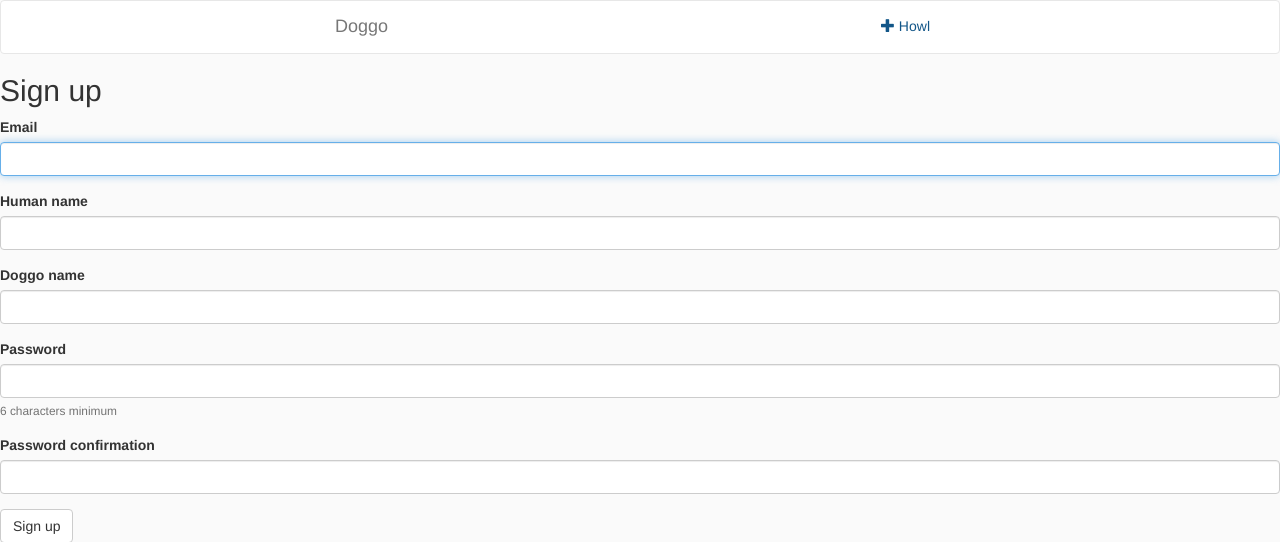
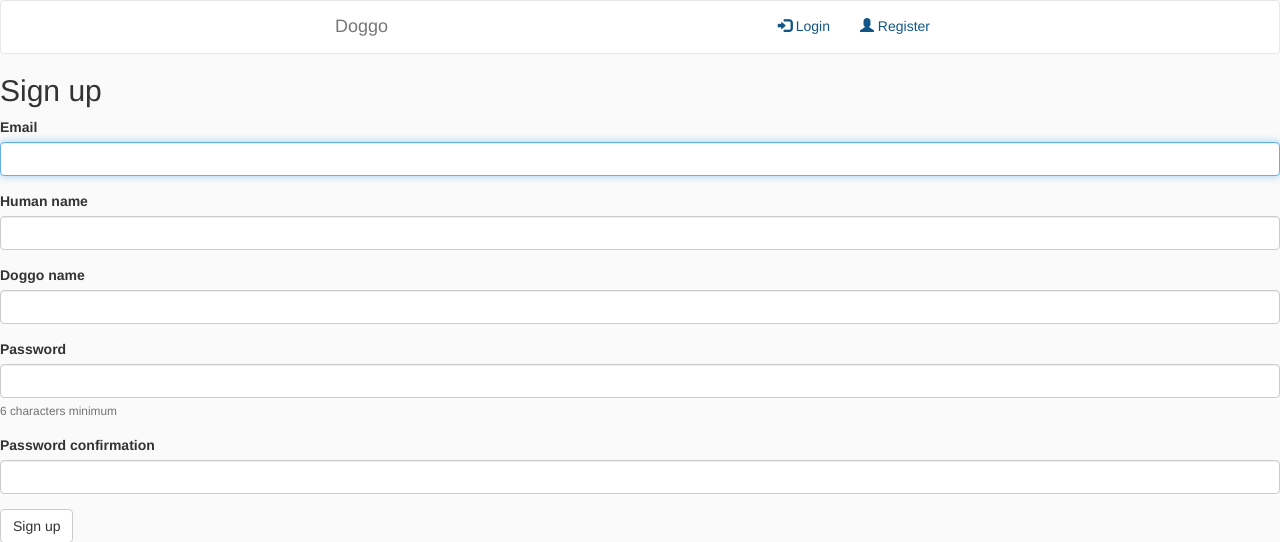
Before and after one commit to lkisabeth/doggo, a Rails app: page /users/sign_up in a window 1280 px wide. Shown: the top 542 px of the page. Run offline with Rails 7, Linux system fonts and the light colour scheme; style sheets or scripts are compiled from the project's sources; parts of the project's set-up code (start-up, migrations or seed data) failed here and were passed over; some libraries are stand-ins or nearby versions.

Commit message:
add login, logout, and register functionality to navbar

```diff
--- a/app/views/layouts/_navbar.html.erb
+++ b/app/views/layouts/_navbar.html.erb
@@ -13,14 +13,7 @@
 
     <!-- Collect the nav links, forms, and other content for toggling -->
     <div class="collapse navbar-collapse" id="bs-example-navbar-collapse-1">
-      <ul class="nav navbar-nav navbar-right">
-        <li>
-          <%= link_to  new_howl_path, :class => "" do %>
-            <i class="glyphicon glyphicon-plus"></i> Howl
-          <% end %>
-        </li>
-
-      </ul>
+      <%= render 'layouts/sign_in' %>
     </div><!-- /.navbar-collapse -->
   </div><!-- /.container-fluid -->
 </nav>
--- a/app/views/layouts/_sign_in.html.erb
+++ b/app/views/layouts/_sign_in.html.erb
@@ -1,17 +1,26 @@
-<% if user_signed_in? %>
-  <ul class="nav navbar-nav navbar-right">
-    <p class="navbar-text"><i class="glyphicon glyphicon-user"></i> Signed in as <%= current_user.email %> </p>
-    <%= link_to destroy_user_session_path, method: :delete do %>
-      <p class="navbar-text whitetext"><span class="glyphicon glyphicon-log-out"></span> Sign Out</p>
-    <% end %>
-  </ul>
-<% else %>
-  <ul class="nav navbar-nav navbar-right">
-    <%= link_to new_user_session_path do %>
-      <p class="navbar-text whitetext"><span class="glyphicon glyphicon-log-in"></span> Sign In</p>
-    <% end %>
-    <%= link_to new_user_registration_path do %>
-      <p class="navbar-text whitetext"><span class="glyphicon glyphicon-user"></span> Sign Up</p>
-    <% end %>
-  </ul>
-<% end %>
+<ul class="nav navbar-nav navbar-right">
+  <% if user_signed_in? %>
+    <li>
+      <%= link_to new_howl_path, :class => "" do %>
+        <i class="glyphicon glyphicon-plus"></i> Howl
+      <% end %>
+    </li>
+    <li>
+      <%= link_to destroy_user_session_path, :method => "delete" do %>
+        <i class="glyphicon glyphicon-log-out"></i> Logout
+      <% end %>
+    </li>
+  <% else %>
+    <li>
+      <%= link_to new_user_session_path do %>
+        <i class="glyphicon glyphicon-log-in"></i> Login
+      <% end %>
+    </li>
+    <li>
+      <%= link_to new_user_registration_path do %>
+        <i class="glyphicon glyphicon-user"></i> Register
+      <% end %>
+    </li>
+  <% end %>
+
+</ul>
```
